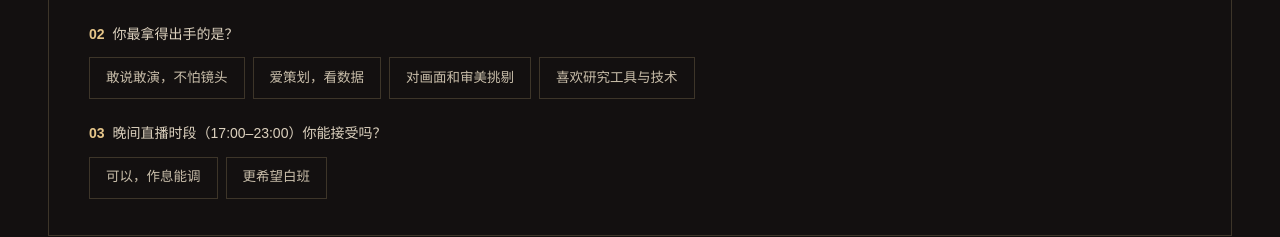
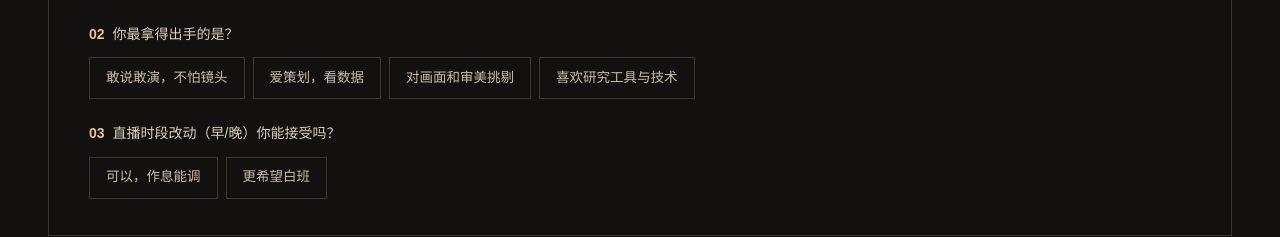
Before and after one commit to HA-9/XS, a plain HTML site: page index.html in a window 1280 px wide. Shown: the part 6720-6957 px from the top of the page. Drawn offline with Linux system fonts and the light colour scheme; a web font is replaced by a local one.

Commit message:
Update index.html

```diff
--- a/index.html
+++ b/index.html
@@ -1023,7 +1023,7 @@ button{font:inherit;color:inherit;background:none;border:0;cursor:pointer}
       </div>
 
       <div class="m-q" data-q="3">
-        <p><b>03</b>晚间直播时段（17:00–23:00）你能接受吗？</p>
+        <p><b>03</b>直播时段改动（早/晚）你能接受吗？</p>
         <div class="m-opts">
           <button class="m-opt" data-tag="night-ok">可以，作息能调</button>
           <button class="m-opt" data-tag="day-only">更希望白班</button>
```
